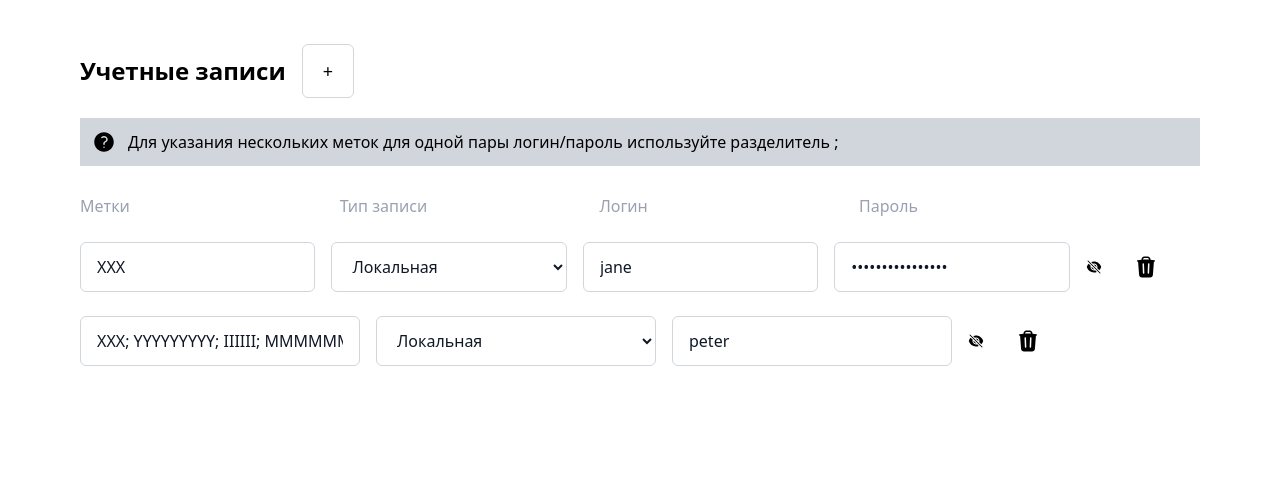
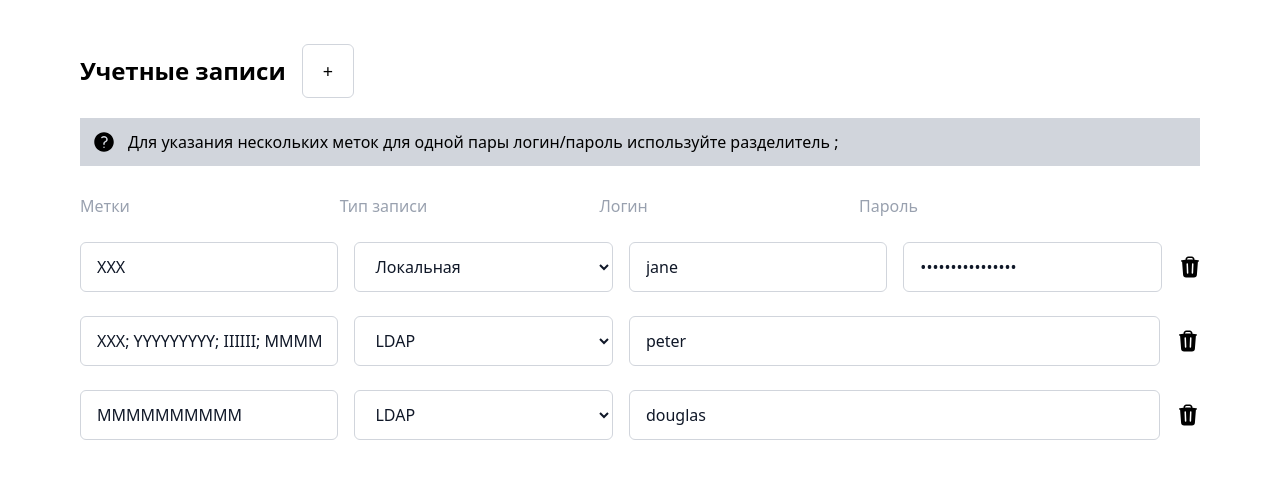
Before and after one commit to eclectic-mind/vue-test-app, a Vue app in the folder vue-test-app/: page / in a window 1280 px wide. Shown: the top 478 px of the page. Built offline with nearby package versions, Linux system fonts and the light colour scheme.

Commit message:
notask: реализует добавление редактируемой формы, удаление записей из стора

```diff
--- a/vue-test-app/src/App.vue
+++ b/vue-test-app/src/App.vue
@@ -1,30 +1,28 @@
 <script setup lang="ts">
 // import { storeToRefs } from 'pinia';
 import Entry from './components/Entry.vue';
+import Form from './components/Form.vue';
 import {QuestionMarkCircleIcon} from "@heroicons/vue/24/solid";
-// import {useAccountStore} from './stores/';
+import {useAccountStore} from './stores/';
+import {reactive} from 'vue';
 // import type {IAccountItem} from "./stores/types.ts";
 
-// const myStore = useAccountStore();
-// myStore.init();
+const myStore = useAccountStore();
 
-// const { entries } = storeToRefs(myStore);
+const state = reactive({
+  isShown: false
+});
 
-const entries = [
-  {
-    mark: 'XXX',
-    localType: true,
-    login: 'jane',
-    password: '86kjfjgkdfgkjfkh'
-  },
-  {
-    mark: 'XXX; YYYYYYYYY; IIIIII; MMMMMMMMMM',
-    localType: false,
-    login: 'peter',
-    password: null
-  }
-];
+// const form = useTemplateRef('form');
 
+/* const addEntry = (entry: IAccountItem): void => {
+  myStore.addItem(entry);
+}; */
+
+const openForm = (): void => {
+  console.log('open');
+  state.isShown = !state.isShown;
+};
 </script>
 
 <template>
@@ -33,7 +31,8 @@ const entries = [
       <h3>Учетные записи</h3>
 
       <button type="button"
-              class="cursor-pointer flex items-center py-3 px-5 border border-gray-300 bg-white hover:bg-blue-400 focus:ring-4 focus:ring-blue-400 rounded-md text-center text-lg">
+              class="cursor-pointer flex items-center py-3 px-5 border border-gray-300 bg-white hover:bg-blue-100 focus:ring-4 focus:ring-blue-100 rounded-md text-center text-lg"
+              @click="openForm()">
         +
       </button>
     </div>
@@ -55,10 +54,12 @@ const entries = [
       </div>
 
       <div class="form__body">
-        <Entry v-for="(entry, index) in entries"
+        <Entry v-for="(entry, index) in myStore.entries"
                :entry="entry"
                :key="index"
         />
+
+        <Form ref="form" v-if="state.isShown" />
       </div>
     </div>
   </div>
--- a/vue-test-app/src/components/Entry.vue
+++ b/vue-test-app/src/components/Entry.vue
@@ -1,60 +1,81 @@
 <script setup lang="ts">
 import { TrashIcon } from '@heroicons/vue/24/solid';
-import { EyeIcon } from '@heroicons/vue/24/solid';
-import { EyeSlashIcon } from '@heroicons/vue/24/solid';
+// import { EyeIcon } from '@heroicons/vue/24/solid';
+// import { EyeSlashIcon } from '@heroicons/vue/24/solid';
 
 import type {IAccountItem} from "../stores/types";
 import {useAccountStore} from "../stores";
 
 const myStore = useAccountStore();
-myStore.init();
+const props = defineProps<IAccountItem>();
 
-const props = defineProps<IAccountItem>();
+const removeEntry = (): void => {
+    myStore.removeItem(props.entry);
+};
 </script>
 
 <template>
-    <div class="form__row flex flex-row gap-x-4 py-3 items-center">
+    <div class="form__row flex flex-row justify-between gap-x-4 py-3 items-center">
+      <div class="w-3/13 min-w-3/13">
         <input type="text"
                name="mark"
-             :placeholder="props.entry.mark"
-             :value="props.entry.mark"
+               :placeholder="props.entry.mark.join('; ')"
+               :value="props.entry.mark.join('; ')"
                readonly
-             class="border border-gray-300 bg-white text-gray-900 appearance-none block rounded-md py-3 px-4 focus:border-blue-500 focus:outline-none w-3/12"
+               class="border border-gray-300 bg-white text-gray-900 appearance-none block rounded-md py-3 px-4 focus:border-blue-500 focus:outline-none w-full"
         />
+      </div>
 
+      <div class="w-3/13 min-w-3/13">
         <select name="localType"
-              class="border border-gray-300 bg-white text-gray-900 block rounded-md py-3 px-4 focus:border-blue-500 focus:outline-none w-3/12">
-        <option value="!props.entry.localType" disabled>LDAP</option>
-        <option value="props.entry.localType" selected>Локальная</option>
+                class="border border-gray-300 bg-white text-gray-900 block rounded-md py-3 px-4 focus:border-blue-500 focus:outline-none w-full">
+          <option value="!props.entry.localType"
+                  :disabled="props.entry.localType"
+                  :selected="!props.entry.localType">
+            LDAP
+          </option>
+          <option value="props.entry.localType"
+                  :disabled="!props.entry.localType"
+                  :selected="props.entry.localType">
+            Локальная
+          </option>
         </select>
+      </div>
 
+      <div class="w-full min-w-3/13">
         <input type="text"
+               name="login"
                :placeholder="props.entry.login"
                :value="props.entry.login"
                readonly
-             class="border border-gray-300 bg-white text-gray-900 appearance-none block rounded-md py-3 px-4 focus:border-blue-500 focus:outline-none w-3/12"
+               class="border border-gray-300 bg-white text-gray-900 appearance-none block rounded-md py-3 px-4 focus:border-blue-500 focus:outline-none w-full"
         />
+      </div>
 
-      <input v-if="props.entry.password"
-             id="toggle-password"
-             type="password"
+      <div v-if="props.entry.password" class="w-3/13 min-w-3/13">
+        <input type="password"
+               name="password"
                :placeholder="props.entry.password"
                :value="props.entry.password"
                readonly
-             class="border border-gray-300 bg-white text-gray-900 appearance-none block rounded-md py-3 px-4 focus:border-blue-500 focus:outline-none w-3/12"
+               class="border border-gray-300 bg-white text-gray-900 appearance-none block rounded-md py-3 px-4 focus:border-blue-500 focus:outline-none w-full"
         />
-      <button type="button"
+        <!-- <button type="button"
                 entry-toggle-password='{ "target": "#toggle-password" }'
                 class="cursor-pointer"
                 aria-label="password toggle" >
           <EyeSlashIcon class="size-4 password-active:hidden block"/>
           <EyeIcon class="size-4 password-active:block hidden" />
-      </button>
+        </button> -->
+      </div>
 
+      <div class="text-right">
         <button type="button"
-              class="cursor-pointer flex items-center w-1/12 py-3 px-4 hover:bg-blue-400 focus:ring-4 focus:ring-blue-400 rounded-md text-center"
+                class="cursor-pointer flex items-center py-3  rounded-md text-center"
+                @click="removeEntry()"
         >
           <TrashIcon class="size-6" />
         </button>
       </div>
+    </div>
 </template>
--- /dev/null
+++ b/vue-test-app/src/components/Form.vue
@@ -0,0 +1,52 @@
+<script setup lang="ts">
+import {TrashIcon} from "@heroicons/vue/24/solid";
+</script>
+
+<template>
+    <div class="form__row flex flex-row justify-between gap-x-4 py-3 items-center">
+      <div class="w-3/13 min-w-3/13">
+        <input type="text"
+               name="mark"
+               placeholder="Введите метки"
+               value=""
+               required
+               class="border border-gray-300 bg-white text-gray-900 appearance-none block rounded-md py-3 px-4 focus:border-blue-500 focus:outline-none w-full"
+        />
+      </div>
+
+      <div class="w-3/13 min-w-3/13">
+        <select name="localType"
+                class="border border-gray-300 bg-white text-gray-900 block rounded-md py-3 px-4 focus:border-blue-500 focus:outline-none w-full">
+          <option value="!props.entry.localType">
+            LDAP
+          </option>
+          <option value="props.entry.localType">
+            Локальная
+          </option>
+        </select>
+      </div>
+
+      <div class="w-full min-w-3/13">
+        <input type="text"
+               name="login"
+               placeholder=""
+               value="Введите логин"
+               required
+               class="border border-gray-300 bg-white text-gray-900 appearance-none block rounded-md py-3 px-4 focus:border-blue-500 focus:outline-none w-full"
+        />
+      </div>
+
+      <div class="w-3/13 min-w-3/13">
+        <input type="text"
+               name="password"
+               placeholder="Введите пароль"
+               value=""
+               class="border border-gray-300 bg-white text-gray-900 appearance-none block rounded-md py-3 px-4 focus:border-blue-500 focus:outline-none w-full"
+        />
+      </div>
+
+      <div class="text-right">
+        <TrashIcon class="size-6 invisible cursor-not-allowed pointer-events-none" />
+      </div>
+    </div>
+</template>
--- a/vue-test-app/src/stores/index.ts
+++ b/vue-test-app/src/stores/index.ts
@@ -1,19 +1,38 @@
 import { defineStore } from "pinia";
-// import { ref } from 'vue';
 
 export const useAccountStore = defineStore('Account', {
     state: () => ({
-        count: 0,
-        pages: 0,
-        prev: null,
-        next: null,
-        currentPage: 1,
-        items: []
+        entries: [
+            {
+                mark: ['XXX'],
+                localType: true,
+                login: 'jane',
+                password: '86kjfjgkdfgkjfkh'
+            },
+            {
+                mark: ['XXX', 'YYYYYYYYY', 'IIIIII', 'MMMMMMMMMM'],
+                localType: false,
+                login: 'peter',
+                password: null
+            },
+            {
+                mark: ['MMMMMMMMMM'],
+                localType: false,
+                login: 'douglas',
+                password: null
+            }
+        ]
     }),
 
     actions: {
-        init() {
-            // this.fetchData();
+        addItem(item: any): void {
+            console.log('add', item);
+            this.entries.push(item);
         },
-    },
+
+        removeItem(item: any): void {
+            console.log('remove', item);
+            this.entries.splice(this.entries.indexOf(item), 1);
+        },
+    }
 });
--- a/vue-test-app/src/stores/types.ts
+++ b/vue-test-app/src/stores/types.ts
@@ -1,6 +1,6 @@
 export interface IAccountItem {
     entry: {
-        mark: string,
+        mark: string[],
         localType: boolean,
         login: string,
         password: string | null
```
Lines whose indentation alone changed are shown as unchanged.
